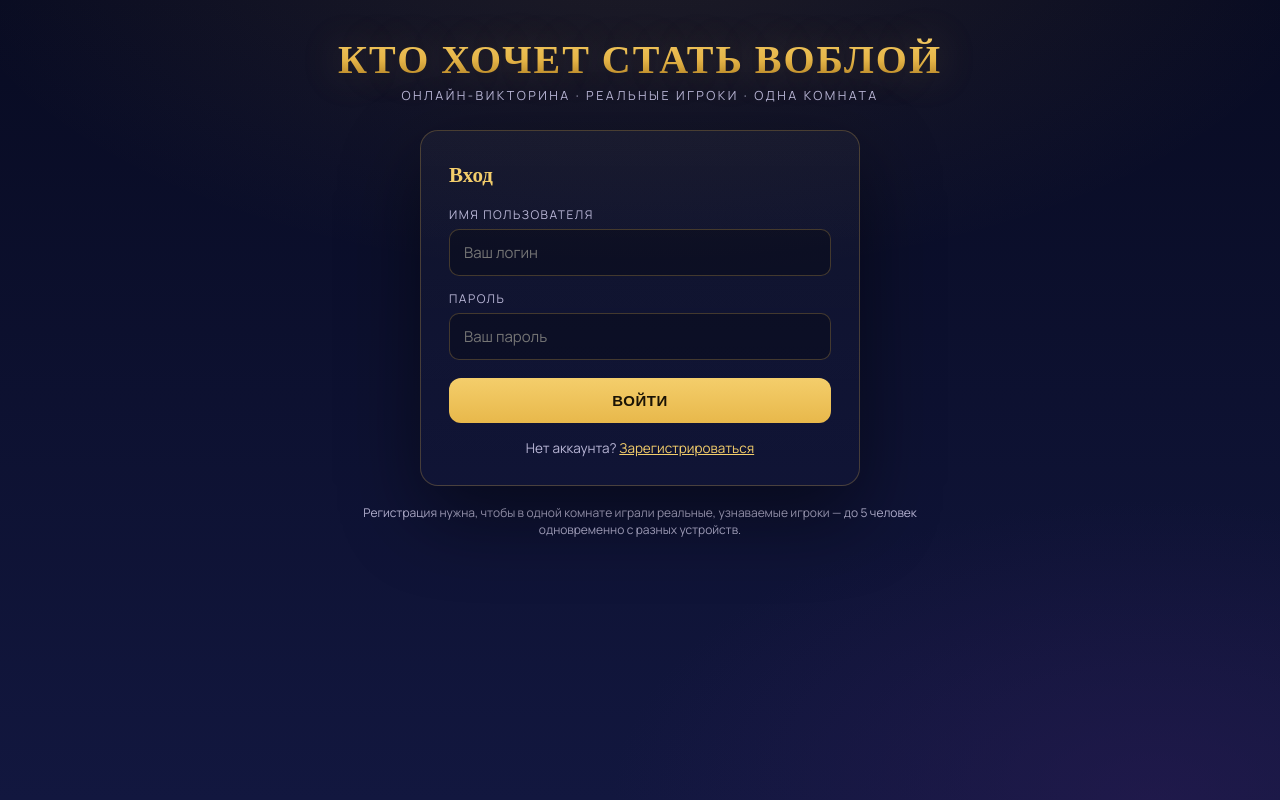
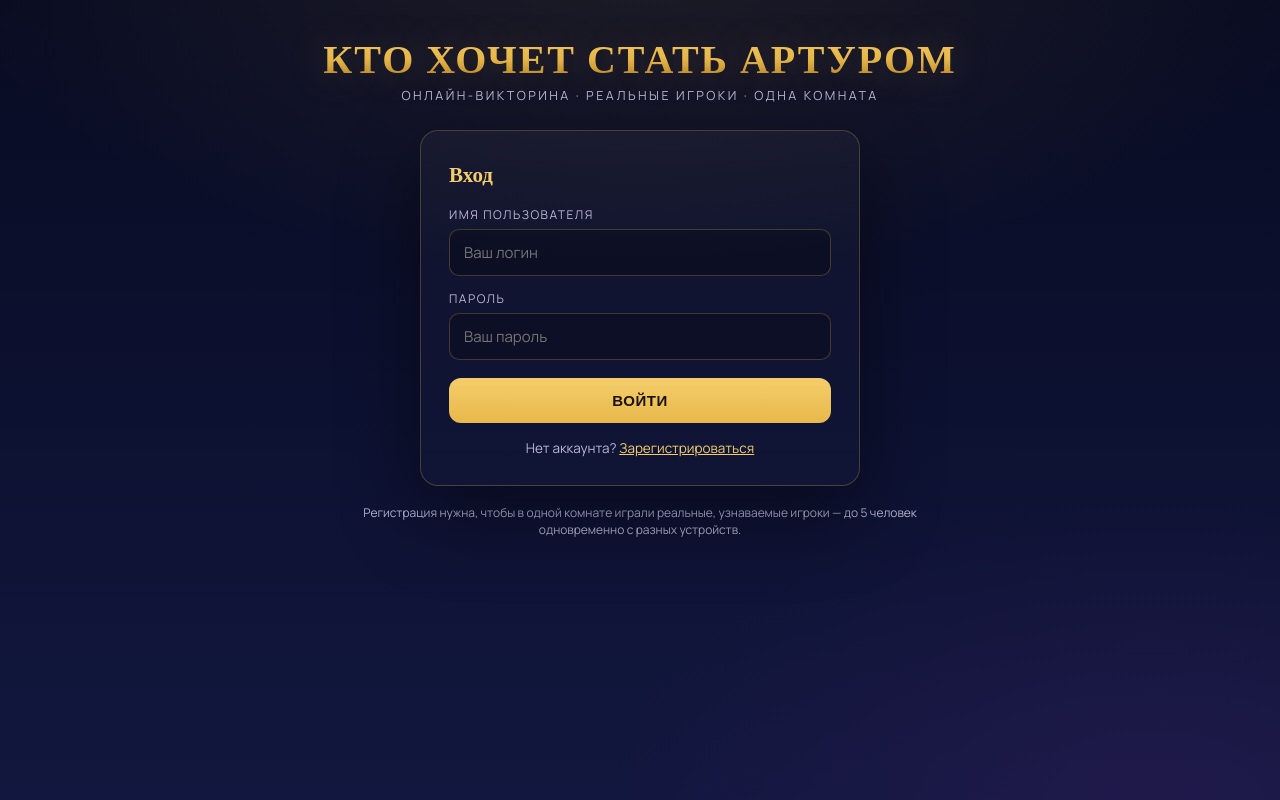
Before and after one commit to vitosparados/millionaire-online-parados, a website: page public/index.html in a window 1280 px wide. Drawn offline with nearby package versions, Linux system fonts and the light colour scheme.

Commit message:
Change title and logo text in index.html

```diff
--- a/public/index.html
+++ b/public/index.html
@@ -3,11 +3,11 @@
 <head>
 <meta charset="UTF-8">
 <meta name="viewport" content="width=device-width, initial-scale=1.0">
-<title>Вход — Кто хочет стать миллионером</title>
+<title>Вход — Кто хочет стать АРТУРОМ</title>
 <link rel="stylesheet" href="/css/style.css">
 </head>
 <body>
-<div class="logo">КТО ХОЧЕТ СТАТЬ ВОБЛОЙ</div>
+<div class="logo">КТО ХОЧЕТ СТАТЬ АРТУРОМ</div>
 <div class="tagline">онлайн-викторина · реальные игроки · одна комната</div>
 
 <div class="card" id="loginCard">
```
